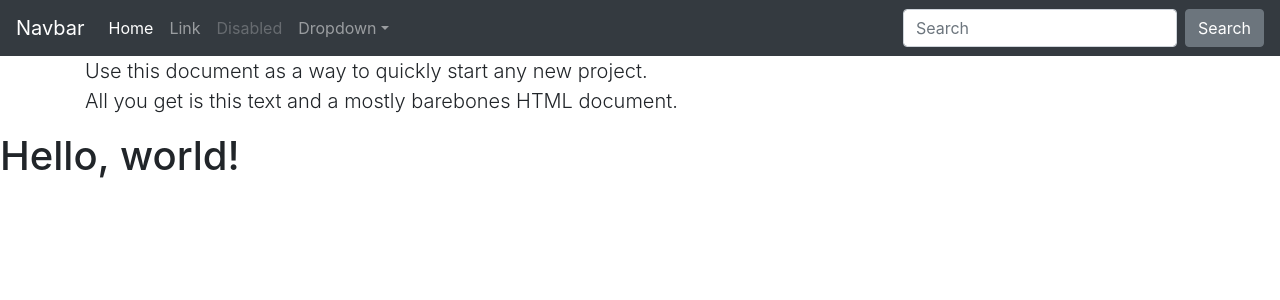
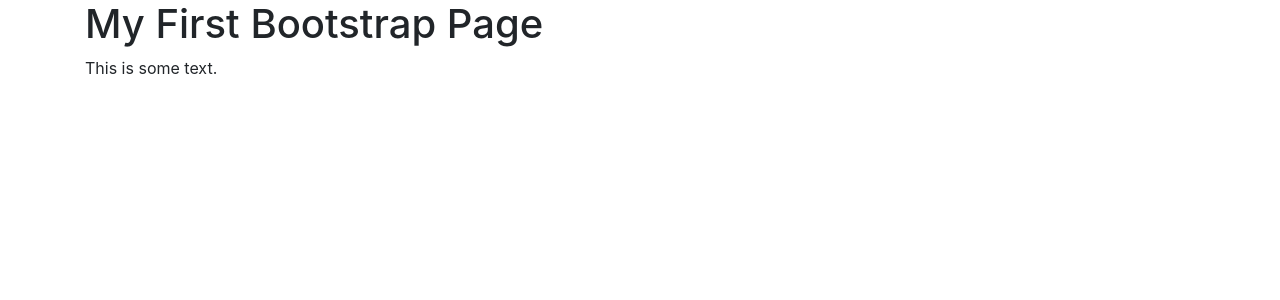
Before and after one commit to phadjian/hydroponics, a Flask app: page / in a window 1280 px wide. Shown: the top 300 px of the page. Run offline with Flask 2, Linux system fonts and the light colour scheme; some libraries are stand-ins or nearby versions.

Commit message:
more bootstrap

```diff
--- a/webapp/templates/newPage.html
+++ b/webapp/templates/newPage.html
@@ -1,113 +1,20 @@
-<!doctype html>
+<!DOCTYPE html>
 <html lang="en">
 <head>
+  <title>Bootstrap 4 Example</title>
   <meta charset="utf-8">
-    <meta name="viewport" content="width=device-width, initial-scale=1, shrink-to-fit=no">
-    <meta name="description" content="">
-    <meta name="author" content="Mark Otto, Jacob Thornton, and Bootstrap contributors">
-    <meta name="generator" content="Jekyll v3.8.6">
-    <title>Starter Template · Bootstrap</title>
-
-    <link rel="canonical" href="https://getbootstrap.com/docs/4.4/examples/starter-template/">
-
-    <!-- Bootstrap core CSS -->
-<link href="/docs/4.4/dist/css/bootstrap.min.css" rel="stylesheet" integrity="sha384-Vkoo8x4CGsO3+Hhxv8T/Q5PaXtkKtu6ug5TOeNV6gBiFeWPGFN9MuhOf23Q9Ifjh" crossorigin="anonymous">
-
-    <!-- Favicons -->
-<link rel="apple-touch-icon" href="/docs/4.4/assets/img/favicons/apple-touch-icon.png" sizes="180x180">
-<link rel="icon" href="/docs/4.4/assets/img/favicons/favicon-32x32.png" sizes="32x32" type="image/png">
-<link rel="icon" href="/docs/4.4/assets/img/favicons/favicon-16x16.png" sizes="16x16" type="image/png">
-<link rel="manifest" href="/docs/4.4/assets/img/favicons/manifest.json">
-<link rel="mask-icon" href="/docs/4.4/assets/img/favicons/safari-pinned-tab.svg" color="#563d7c">
-<link rel="icon" href="/docs/4.4/assets/img/favicons/favicon.ico">
-<meta name="msapplication-config" content="/docs/4.4/assets/img/favicons/browserconfig.xml">
-<meta name="theme-color" content="#563d7c">
-
-
-    <style>
-      .bd-placeholder-img {
-        font-size: 1.125rem;
-        text-anchor: middle;
-        -webkit-user-select: none;
-        -moz-user-select: none;
-        -ms-user-select: none;
-        user-select: none;
-      }
-
-      @media (min-width: 768px) {
-        .bd-placeholder-img-lg {
-          font-size: 3.5rem;
-        }
-      }
-    </style>
-    <!-- Custom styles for this template -->
-    <link href="starter-template.css" rel="stylesheet">
+  <meta name="viewport" content="width=device-width, initial-scale=1">
+  <link rel="stylesheet" href="https://maxcdn.bootstrapcdn.com/bootstrap/4.4.1/css/bootstrap.min.css">
+  <script src="https://ajax.googleapis.com/ajax/libs/jquery/3.4.1/jquery.min.js"></script>
+  <script src="https://cdnjs.cloudflare.com/ajax/libs/popper.js/1.16.0/umd/popper.min.js"></script>
+  <script src="https://maxcdn.bootstrapcdn.com/bootstrap/4.4.1/js/bootstrap.min.js"></script>
 </head>
 <body>
-    <nav class="navbar navbar-expand-md navbar-dark bg-dark fixed-top">
-  <a class="navbar-brand" href="#">Navbar</a>
-  <button class="navbar-toggler" type="button" data-toggle="collapse" data-target="#navbarsExampleDefault" aria-controls="navbarsExampleDefault" aria-expanded="false" aria-label="Toggle navigation">
-    <span class="navbar-toggler-icon"></span>
-  </button>
 
-  <div class="collapse navbar-collapse" id="navbarsExampleDefault">
-    <ul class="navbar-nav mr-auto">
-      <li class="nav-item active">
-        <a class="nav-link" href="#">Home <span class="sr-only">(current)</span></a>
-      </li>
-      <li class="nav-item">
-        <a class="nav-link" href="#">Link</a>
-      </li>
-      <li class="nav-item">
-        <a class="nav-link disabled" href="#" tabindex="-1" aria-disabled="true">Disabled</a>
-      </li>
-      <li class="nav-item dropdown">
-        <a class="nav-link dropdown-toggle" href="#" id="dropdown01" data-toggle="dropdown" aria-haspopup="true" aria-expanded="false">Dropdown</a>
-        <div class="dropdown-menu" aria-labelledby="dropdown01">
-          <a class="dropdown-item" href="#">Action</a>
-          <a class="dropdown-item" href="#">Another action</a>
-          <a class="dropdown-item" href="#">Something else here</a>
-        </div>
-      </li>
-    </ul>
-    <form class="form-inline my-2 my-lg-0">
-      <input class="form-control mr-sm-2" type="text" placeholder="Search" aria-label="Search">
-      <button class="btn btn-secondary my-2 my-sm-0" type="submit">Search</button>
-    </form>
-  </div>
-</nav>
-
-<main role="main" class="container">
-
-  <div class="starter-template">
-    <h1>Bootstrap starter template</h1>
-    <p class="lead">Use this document as a way to quickly start any new project.<br> All you get is this text and a mostly barebones HTML document.</p>
+<div class="container">
+  <h1>My First Bootstrap Page</h1>
+  <p>This is some text.</p>
 </div>
 
-</main><!-- /.container -->
-<script src="https://code.jquery.com/jquery-3.4.1.slim.min.js" integrity="sha384-J6qa4849blE2+poT4WnyKhv5vZF5SrPo0iEjwBvKU7imGFAV0wwj1yYfoRSJoZ+n" crossorigin="anonymous"></script>
-      <script>window.jQuery || document.write('<script src="/docs/4.4/assets/js/vendor/jquery.slim.min.js"><\/script>')</script><script src="/docs/4.4/dist/js/bootstrap.bundle.min.js" integrity="sha384-6khuMg9gaYr5AxOqhkVIODVIvm9ynTT5J4V1cfthmT+emCG6yVmEZsRHdxlotUnm" crossorigin="anonymous"></script></body>
-</html>
-
-<!doctype html>
-<html lang="en">
-  <head>
-    <!-- Required meta tags -->
-    <meta charset="utf-8">
-    <meta name="viewport" content="width=device-width, initial-scale=1, shrink-to-fit=no">
-
-    <!-- Bootstrap CSS -->
-    <link rel="stylesheet" href="https://stackpath.bootstrapcdn.com/bootstrap/4.4.1/css/bootstrap.min.css" integrity="sha384-Vkoo8x4CGsO3+Hhxv8T/Q5PaXtkKtu6ug5TOeNV6gBiFeWPGFN9MuhOf23Q9Ifjh" crossorigin="anonymous">
-
-    <title>Hello, world!</title>
-  </head>
-  <body>
-    <h1>Hello, world!</h1>
-
-    <!-- Optional JavaScript -->
-    <!-- jQuery first, then Popper.js, then Bootstrap JS -->
-    <script src="https://code.jquery.com/jquery-3.4.1.slim.min.js" integrity="sha384-J6qa4849blE2+poT4WnyKhv5vZF5SrPo0iEjwBvKU7imGFAV0wwj1yYfoRSJoZ+n" crossorigin="anonymous"></script>
-    <script src="https://cdn.jsdelivr.net/npm/popper.js@1.16.0/dist/umd/popper.min.js" integrity="sha384-Q6E9RHvbIyZFJoft+2mJbHaEWldlvI9IOYy5n3zV9zzTtmI3UksdQRVvoxMfooAo" crossorigin="anonymous"></script>
-    <script src="https://stackpath.bootstrapcdn.com/bootstrap/4.4.1/js/bootstrap.min.js" integrity="sha384-wfSDF2E50Y2D1uUdj0O3uMBJnjuUD4Ih7YwaYd1iqfktj0Uod8GCExl3Og8ifwB6" crossorigin="anonymous"></script>
 </body>
 </html>
```
Lines whose indentation alone changed are shown as unchanged.
